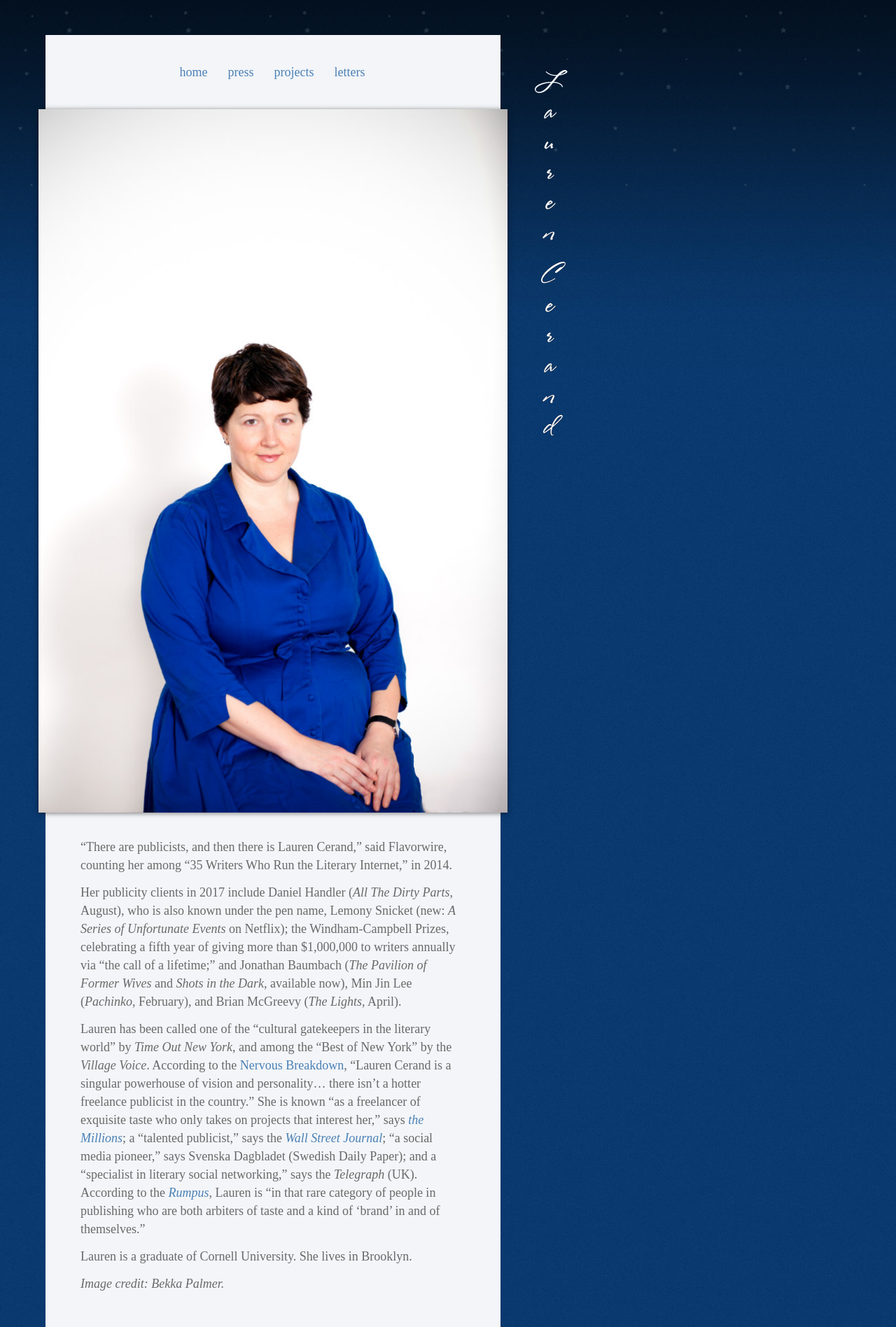
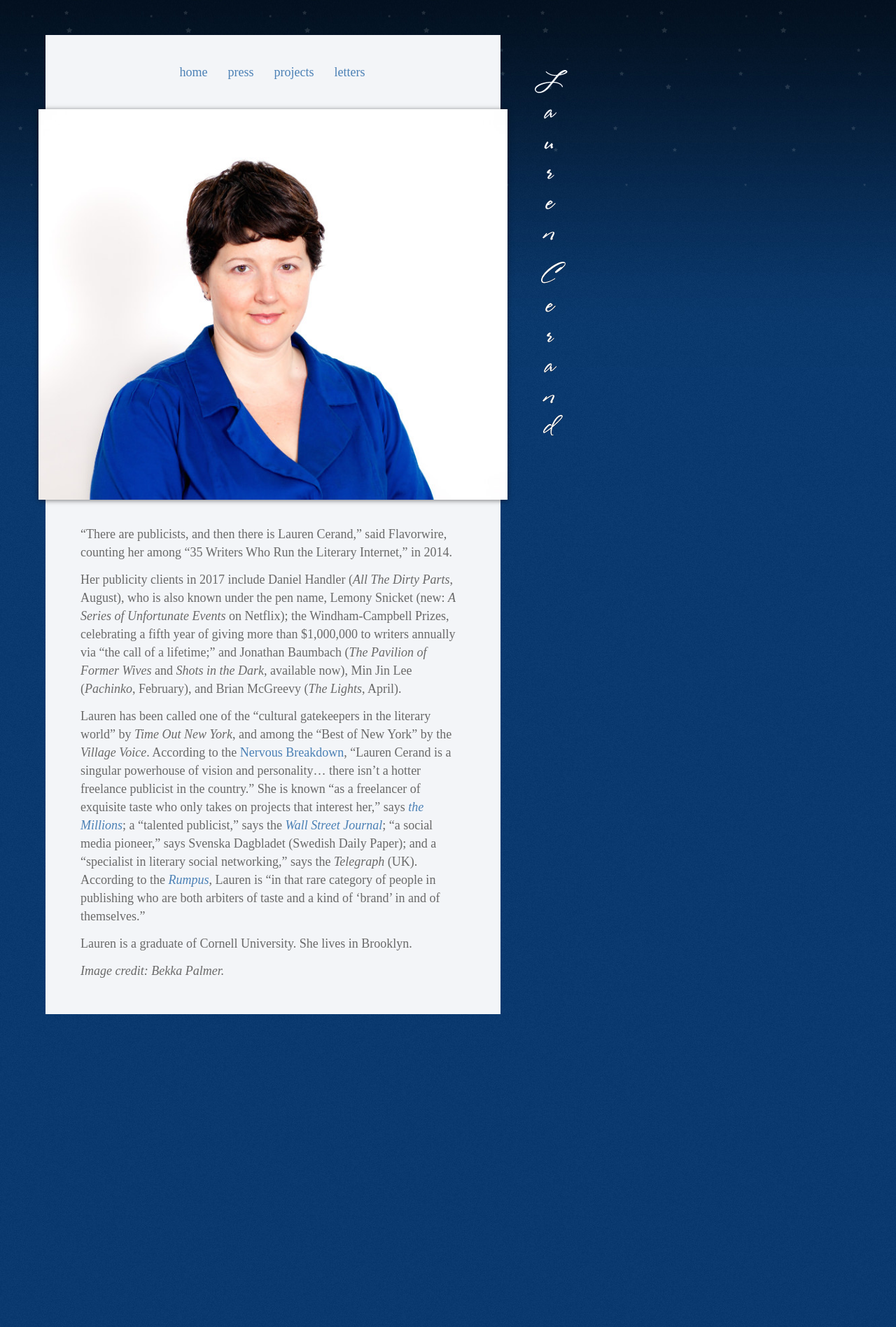
Before and after one commit to sonnetmedia/laurencerand.com, a Jekyll site: the page built from _pages/home.md, in a window 1280 px wide. Shown: the whole page at 70% size. Built offline with Jekyll 4.4.1, drawn with Linux system fonts in a browser that asks for light colours; after the commit the page ends 1449 px from its top, so only the background shows below that.

Commit message:
update headshow

```diff
--- a/_pages/home.md
+++ b/_pages/home.md
@@ -1,6 +1,6 @@
 ---
 permalink: /
-image: /static/images/headshot-lauren-cerand-full.jpg
+image: /static/images/headshot-lauren-cerand-700x583.jpg
 ---
 
 
```
Also changed, not shown: static/images/headshot-lauren-cerand-700x583.jpg (added).
